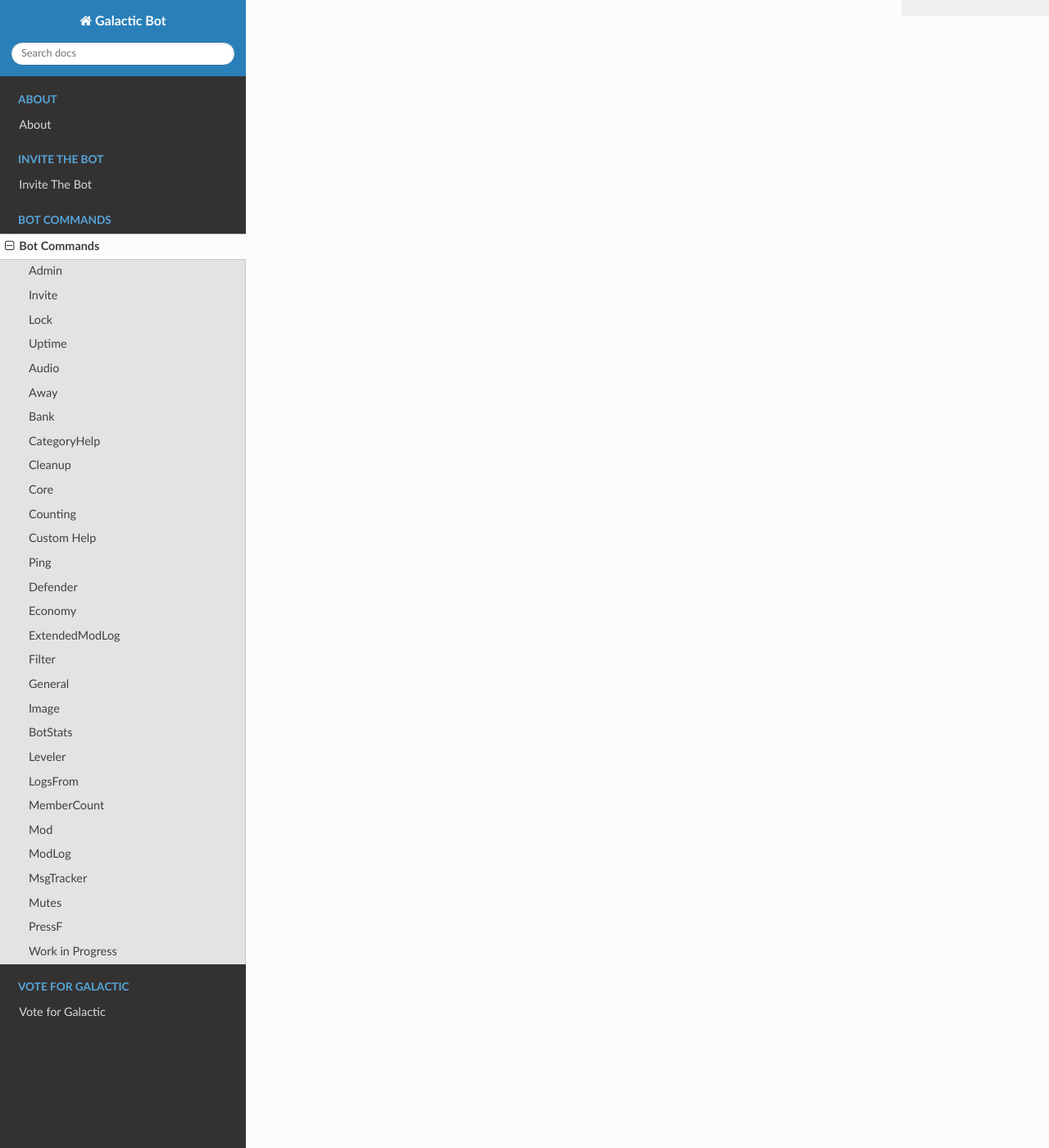
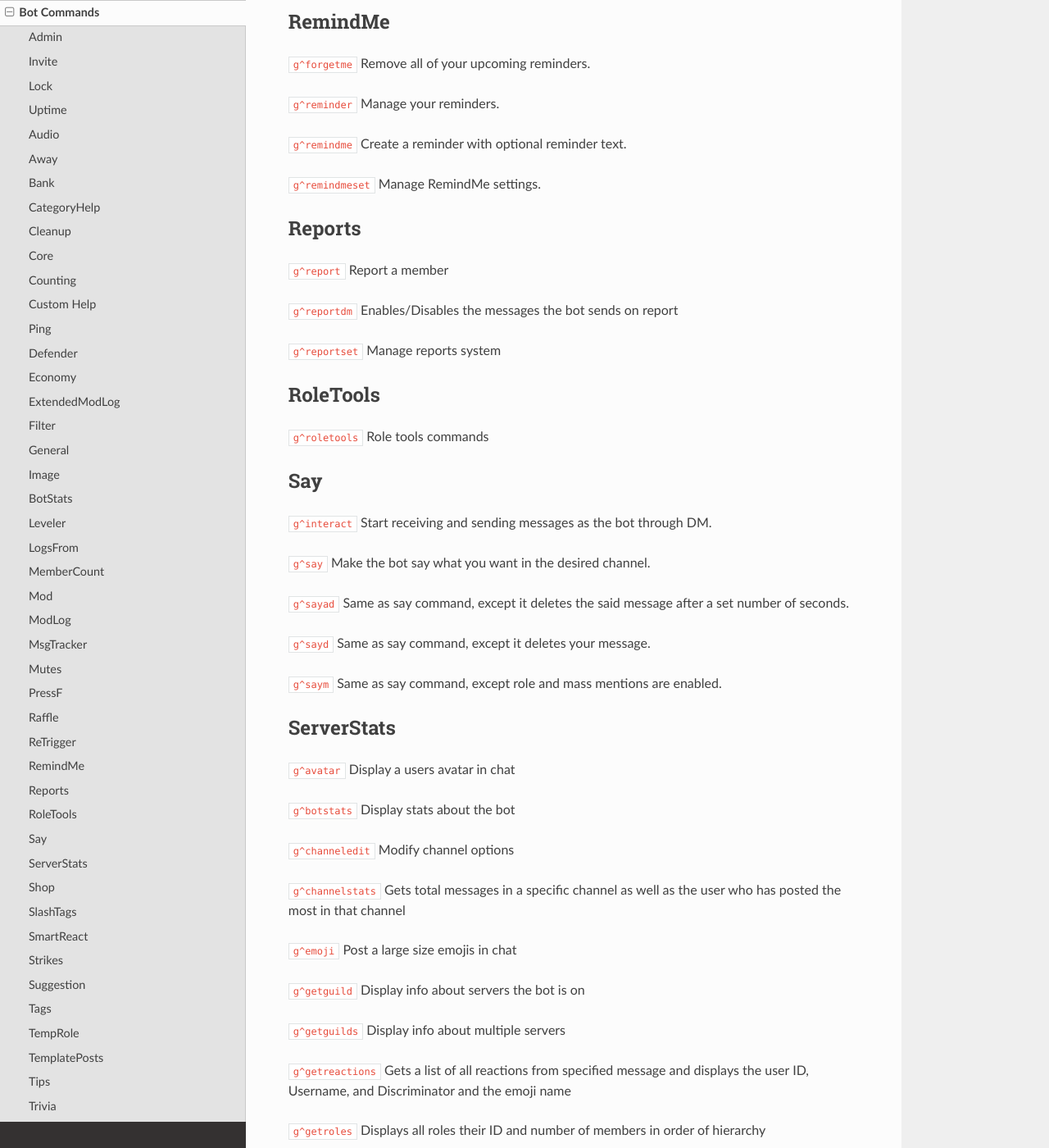
Before and after one commit to StormyGalaxy/Galactic-Bot, a Sphinx documentation site: the page built from docs/commands/BotCommands.rst, in a window 1280 px wide and 1400 px high, scrolled down 8600 px. Shown: the whole window at 82% size. Built offline with Sphinx 7.4.7 and the Read the Docs theme 2.0.0, drawn with Linux system fonts in a browser that asks for light colours; some of the changed text lies outside the part shown.

Commit message:
Update BotCommands.rst

```diff
--- a/docs/commands/BotCommands.rst
+++ b/docs/commands/BotCommands.rst
@@ -377,13 +377,219 @@ PressF
 
 ``g^pressf`` Pay respects by pressing F
 
+------------
+Raffle
+------------
 
+``g^raffle`` Raffle group command
 
+``g^setraffle`` Set Raffle group command
 
+------------
+ReTrigger
+------------
 
+``g^retrigger`` Setup automatic triggers based on regular expressions
+
+------------
+RemindMe
+------------
+
+``g^forgetme`` Remove all of your upcoming reminders.
+
+``g^reminder`` Manage your reminders.
+
+``g^remindme`` Create a reminder with optional reminder text.
+
+``g^remindmeset`` Manage RemindMe settings.
+
+------------
+Reports
+------------
+
+``g^report`` Report a member
+
+``g^reportdm`` Enables/Disables the messages the bot sends on report
+
+``g^reportset`` Manage reports system
+
+------------
+RoleTools
+------------
+
+``g^roletools`` Role tools commands
+
+------------
+Say
+------------
+
+``g^interact`` Start receiving and sending messages as the bot through DM.
+
+``g^say`` Make the bot say what you want in the desired channel.
+
+``g^sayad`` Same as say command, except it deletes the said message after a set number of seconds.
+
+``g^sayd`` Same as say command, except it deletes your message.
+
+``g^saym`` Same as say command, except role and mass mentions are enabled.
 
 
 ------------
-Work in Progress
+ServerStats
 ------------
-This will take me a lot of time, so I will be updating it throughout the week
+
+``g^avatar`` Display a users avatar in chat
+
+``g^botstats`` Display stats about the bot
+
+``g^channeledit`` Modify channel options
+
+``g^channelstats`` Gets total messages in a specific channel as well as the user who has posted the most in that channel
+
+``g^emoji`` Post a large size emojis in chat
+
+``g^getguild`` Display info about servers the bot is on
+
+``g^getguilds`` Display info about multiple servers
+
+``g^getreactions`` Gets a list of all reactions from specified message and displays the user ID, Username, and Discriminator and the emoji name
+
+``g^getroles`` Displays all roles their ID and number of members in order of hierarchy
+
+``g^guildedit`` Edit various guild settings
+
+``g^guildemojis`` Display all server emojis in a menu that can be scrolled through
+
+``g^nummembers`` Display number of users on a server
+
+``g^pruneroles`` Perform various actions on users who haven't spoken in x days
+
+``g^serverstats`` Gets total messages on the server and displays each channel separately as well as the user who has posted the most in each channel
+
+``g^topic`` Sets a specified channels topic
+
+``g^topmembers`` Lists top members on the server by join date
+
+``g^whois`` Display servers a user shares with the bot
+
+------------
+Shop
+------------
+
+``g^inventory`` Displays your purchased items.
+
+``g^setshop`` Shop Settings group command
+
+``g^shop`` Shop group command
+
+------------
+SlashTags
+------------
+
+``g^slashtag`` Slash Tag management with TagScript.
+
+------------
+SmartReact
+------------
+
+``g^addreact`` Add an auto reaction to a word
+
+``g^delreact`` Delete an auto reaction to a word
+
+``g^listreact`` List reactions for this server
+
+------------
+Strikes
+------------
+
+``g^allstrikes`` Show all recent individual strikes.
+
+``g^delstrike`` Remove a single strike by its ID.
+
+``g^delstrikes`` Remove all strikes from a member.
+
+``g^strike`` Strike a user.
+
+``g^strikecounts`` Show the strike count for multiple users.
+
+``g^strikes`` Show all previous strikes for a user.
+
+------------
+Suggestion
+------------
+
+``g^addreason`` Add a reason to a rejected suggestion.
+
+``g^approve`` Approve a suggestion.
+
+``g^reject`` Reject a suggestion. Reason is optional.
+
+``g^showsuggestion`` Show a suggestion.
+
+``g^suggest`` Suggest something. Message is required.
+
+``g^suggestset`` Various Suggestion settings.
+
+------------
+Tags
+------------
+
+``g^invoketag`` Manually invoke a tag with its name and arguments.
+
+``g^tag`` Tag management with TagScript.
+
+``g^tags`` View all tags and aliases.
+
+------------
+TempRole
+------------
+
+``g^temprole`` TempRole Commands
+
+------------
+TemplatePosts
+------------
+
+``g^templateposts`` Posts w/ Template Requirements
+
+------------
+Tips
+------------
+
+``g^tips`` Toggle and setup tips.
+
+------------
+Trivia
+------------
+
+``g^trivia`` Start trivia session on the specified category.
+
+``g^triviaset`` Manage Trivia settings.
+
+------------
+UserInfo
+------------
+
+``g^userinfo`` Show userinfo with some more detail.
+
+------------
+Warnings
+------------
+
+``g^actionlist`` List all configured automated actions for Warnings.
+
+``g^mywarnings`` List warnings for yourself.
+
+``g^reasonlist`` List all configured reasons for Warnings.
+
+``g^unwarn`` Remove a warning from a user.
+
+``g^warn`` Warn the user for the specified reason.
+
+``g^warnaction`` Manage automated actions for Warnings.
+
+``g^warnings`` List the warnings for the specified user.
+
+``g^warningset`` Manage settings for Warnings.
+
+``g^warnreason`` Manage warning reasons.
```
